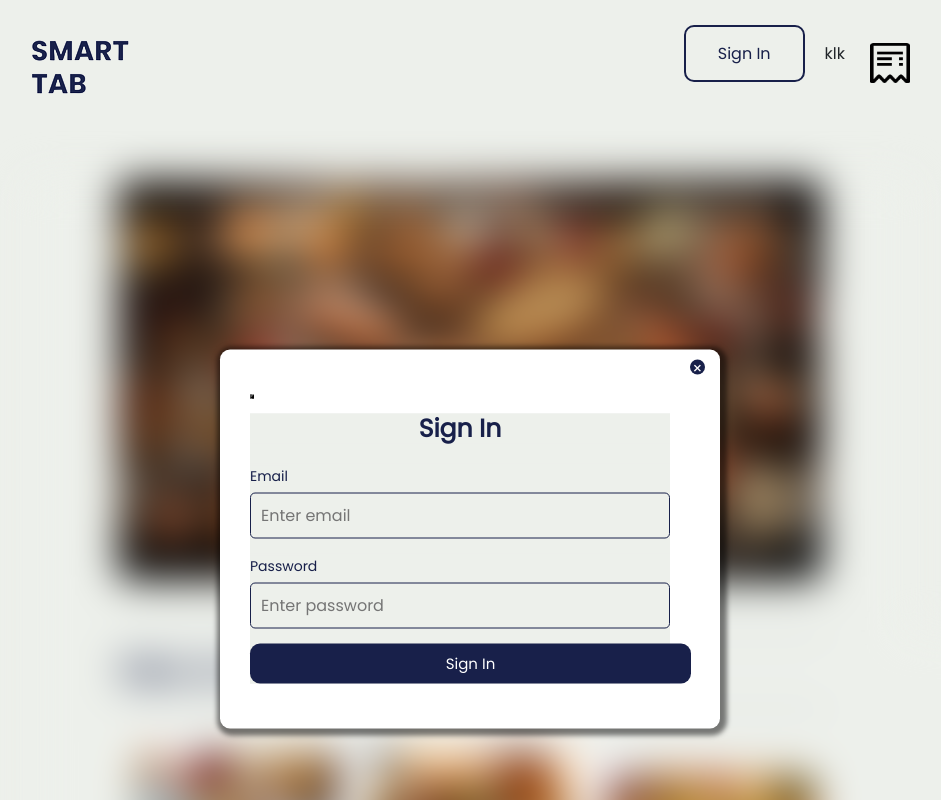
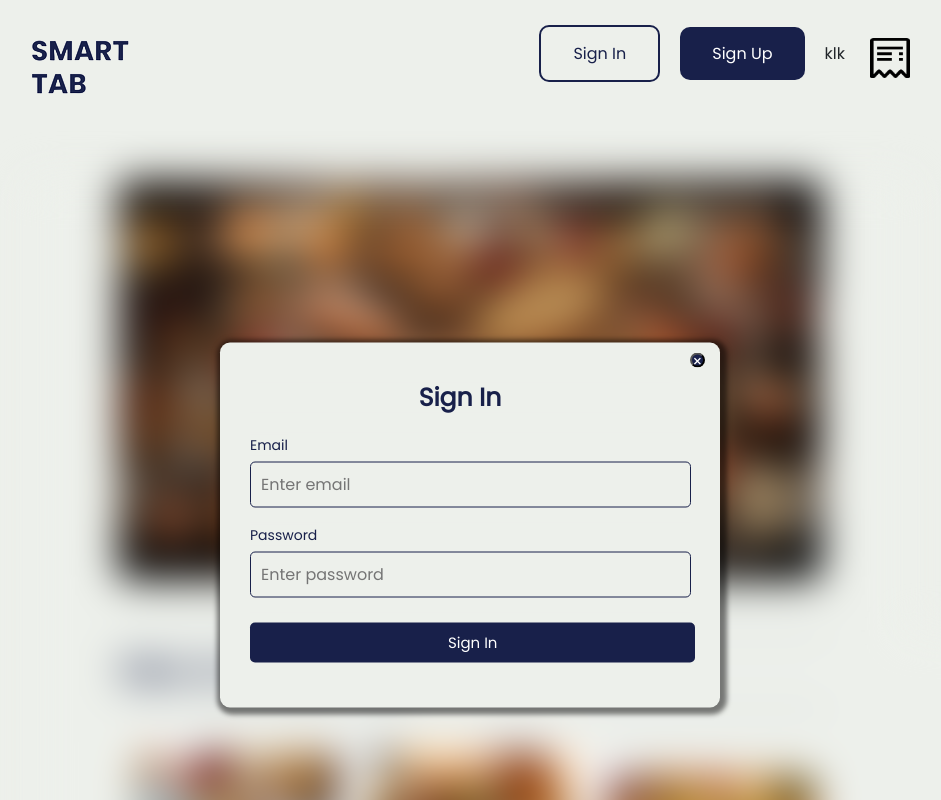
Before and after one commit to fredfermin02/smartTab, an Angular app: page / in a window 1280 px wide. Both pictures are taken after a click on the link "Sign In". Shown: the top 800 px of the page, without its empty margins (170-1111 px from the left). Built offline with nearby package versions, Linux system fonts and the light colour scheme.

Commit message:
Changes to popups

```diff
--- a/src/app/Pages/pages.component.css
+++ b/src/app/Pages/pages.component.css
@@ -1,11 +1,12 @@
 body {
-    margin-right: 200px;
-    margin-left: 200px;
+  margin-right: 200px;
+  margin-left: 200px;
+
 }
 
-*{
-    background-color: #edf0eb;
-    font-family: 'Poppins';
+* {
+  background-color: #edf0eb;
+  font-family: 'Poppins';
 }
 
 * {
@@ -40,7 +41,6 @@ body {
   width: 500px;
   padding: 30px 50px;
   padding-left: 30px;
-  background: #fff;
   box-shadow: 2px 2px 5px 5px rgba(0, 0, 0, 0.50);
   border-radius: 10px;
   transition: top 0ms ease-in-out 200ms,
@@ -67,7 +67,7 @@ body {
   background: #18204a;
   color: white;
   text-align: center;
-  line-height: 17px;
+  line-height: 14px;
   border-radius: 15px;
   cursor: pointer;
 }
@@ -81,6 +81,7 @@ body {
 
 .popup-SignIn .form .form-element {
   margin: 15px 0px;
+  margin-right: -5%;
 
 }
 
@@ -101,13 +102,14 @@ body {
 }
 
 .popup-SignIn .form .form-element button {
-  width: 105%;
+  width: 101%;
   height: 40px;
   border: none;
   font-size: 15px;
+  margin-top: 10px;
   background: #18204a;
   color: white;
-  border-radius: 10px;
+  border-radius: 5px;
   cursor: pointer;
 }
 
@@ -120,7 +122,6 @@ body {
   width: 500px;
   padding: 30px 50px;
   padding-left: 30px;
-  background: #fff;
   box-shadow: 2px 2px 5px 5px rgba(0, 0, 0, 0.50);
   border-radius: 10px;
   transition: top 0ms ease-in-out 200ms,
@@ -147,7 +148,7 @@ body {
   background: #18204a;
   color: white;
   text-align: center;
-  line-height: 17px;
+  line-height: 14px;
   border-radius: 15px;
   cursor: pointer;
 }
@@ -161,6 +162,7 @@ body {
 
 .popup-SignUp .form .form-element {
   margin: 15px 0px;
+  margin-right: -5%;
 }
 
 .popup-SignUp .form .form-element label {
@@ -180,14 +182,15 @@ body {
 }
 
 .popup-SignUp .form .form-element button {
-  width: 105%;
+  width: 101%;
   height: 40px;
   border: none;
   font-size: 15px;
   background: #18204a;
   color: white;
-  border-radius: 10px;
+  border-radius: 5px;
   cursor: pointer;
+  margin-top: 10px;
 }
 
 .popup-Order {
@@ -199,7 +202,6 @@ body {
   width: 500px;
   padding: 30px 50px;
   padding-left: 30px;
-  background: #fff;
   box-shadow: 2px 2px 5px 5px rgba(0, 0, 0, 0.50);
   border-radius: 10px;
   transition: top 0ms ease-in-out 200ms,
@@ -226,9 +228,13 @@ body {
   background: #18204a;
   color: white;
   text-align: center;
-  line-height: 17px;
+  line-height: 14px;
   border-radius: 15px;
   cursor: pointer;
+}
+
+.popup-Order .form {
+  margin-right: -5%;
 }
 
 .popup-Order .form h2 {
@@ -258,13 +264,13 @@ body {
 }
 
 .popup-Order .form .form-element button {
-  width: 105%;
+  width: 100%;
   height: 40px;
   border: none;
   font-size: 15px;
   background: #18204a;
   color: white;
-  border-radius: 10px;
+  border-radius: 5px;
   cursor: pointer;
 }
 
--- a/src/app/Pages/pages.component.html
+++ b/src/app/Pages/pages.component.html
@@ -1,10 +1,9 @@
-
 <header>
   <app-header></app-header>
 </header>
 
 
-<body >
+<body>
   <div class="container" id="blur">
     <router-outlet></router-outlet>
 
@@ -12,7 +11,7 @@
 
   <div class="popup-SignIn">
 
-    <button (click)="close('.popup-SignIn')"><div class="close-button" >&times;</div></button>
+    <button class="close-button" (click)="close('.popup-SignIn')">&times;</button>
     <form id="loginform" (submit)="login('.popup-SignIn')" [formGroup]="loginForm">
       <div class="form">
         <h2>Sign In</h2>
@@ -33,8 +32,8 @@
   </div>
 
   <div class="popup-SignUp">
-    <form id="loginform" >
-    <button (click)="close('.popup-SignUp')"><div class="close-button" >&times;</div></button>
+    <form id="loginform">
+      <button class="close-button" (click)="close('.popup-SignUp')">&times;</button>
       <div class="form">
         <h2>Sign Up</h2>
         <div class="form-element">
@@ -66,7 +65,7 @@
   </div>
 
   <div class="popup-Order">
-    <button><div class="close-button" (click)="close('.popup-Order')">&times;</div></button>
+    <button class="close-button" (click)="close('.popup-Order')">&times;</button>
     <div class="form">
       <h2>Order Details</h2>
       <div class="form-element">
--- a/src/app/shared/header/header.component.css
+++ b/src/app/shared/header/header.component.css
@@ -24,7 +24,8 @@ body {
 .receipt-icon {
   height: 40px;
   width: 40px;
-  margin-top: 5px;
+  margin-top: -5px;
+  cursor: pointer;
 }
 
 nav {
@@ -73,13 +74,3 @@ nav ul li {
   font-size: 16px;
   cursor: pointer;
 }
-
-.footer {
-  height: 250px;
-  margin-left: -180px;
-  margin-right: -180px;
-  box-shadow: 0 4px 8px 0 rgba(0, 0, 0, 0.2), 0 6px 20px 0 rgba(0, 0, 0, 0.19);
-  background-color: #c1cebd;
-  border-radius: 2px;
-  margin-top: 190px;
-}
--- a/src/app/shared/header/header.component.html
+++ b/src/app/shared/header/header.component.html
@@ -10,12 +10,14 @@
     <nav>
       <ul>
         <li><a class="button1" (click)="emitClick('.popup-SignIn')">Sign In</a></li>
-        <li *ngIf="authStatus"><a class="button2" (click)="emitClick('.popup-SignUp')">Sign Up</a></li>
-        <li><p>klk</p></li>
+        <li><a class="button2" (click)="emitClick('.popup-SignUp')">Sign Up</a></li>
+        <li>
+          <p>klk</p>
+        </li>
       </ul>
 
     </nav>
-    <a (click)="emitClick('.popup-Order')"><img  class="receipt-icon" src="assets/home-page-images/receipt.png"></a>
+    <a (click)="emitClick('.popup-Order')"><img class="receipt-icon" src="assets/home-page-images/receipt.png"></a>
 
   </div>
 
```
Lines whose indentation alone changed are shown as unchanged.
